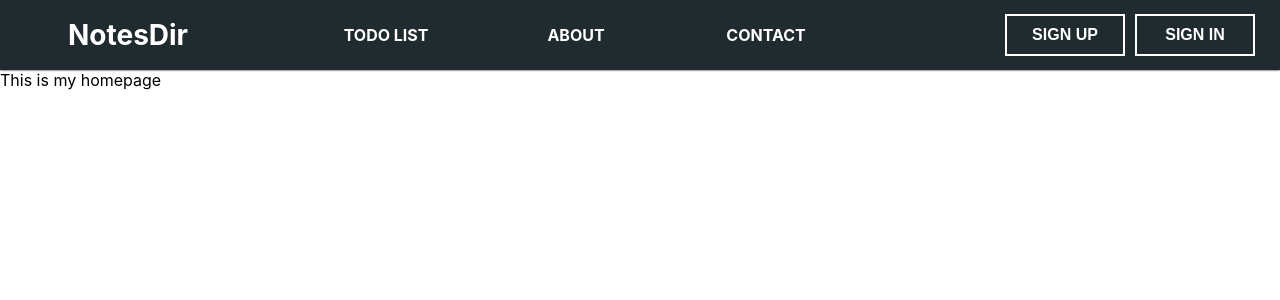
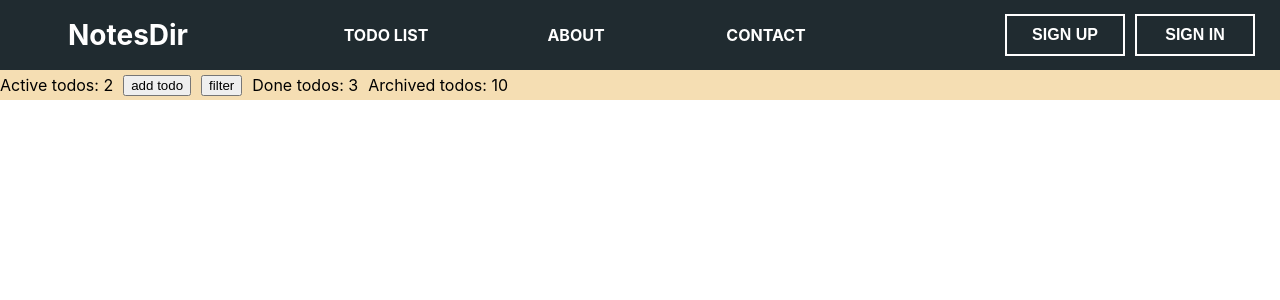
Before and after one commit to ig011/NotesDir, a Next.js app in the folder frontend/: page / in a window 1280 px wide. Shown: the top 300 px of the page. Built offline with nearby package versions, Linux system fonts and the light colour scheme.

Commit message:
Add HomePage Topbar

```diff
--- /dev/null
+++ b/frontend/components/Home/Top-bar/Topbar.module.css
@@ -0,0 +1,9 @@
+.container {
+  background-color: wheat;
+  height: 30px;
+  min-height: 30px;
+  width: 100%;
+  display: flex;
+  align-items: center;
+  gap: 10px;
+}
--- /dev/null
+++ b/frontend/components/Home/Top-bar/Topbar.tsx
@@ -0,0 +1,16 @@
+import React from "react";
+import styles from "./Topbar.module.css";
+
+function Topbar() {
+  return (
+    <div className={styles.container}>
+      <label>Active todos: {2}</label>
+      <button>add todo</button>
+      <button>filter</button>
+      <label>Done todos: {3}</label>
+      <label>Archived todos: {10}</label>
+    </div>
+  );
+}
+
+export default Topbar;
--- a/frontend/components/Navbar/Navbar.module.css
+++ b/frontend/components/Navbar/Navbar.module.css
@@ -35,11 +35,12 @@
   transition: all 0.2s ease;
   cursor: pointer;
   font-weight: bold;
+  border: 2px rgb(32, 43, 48) solid;
 }
 
 .links a:hover {
   border: 2px white solid;
-  box-shadow: 0 0 5px white;
+  box-shadow: 0 0 2px white;
 }
 
 .account {
@@ -67,7 +68,7 @@
 .account .btn1:hover {
   background-color: white;
   color: rgb(32, 43, 48);
-  box-shadow: 0 0 10px white;
+  box-shadow: 0 0 5px white;
 }
 
 @media screen and (max-width: 1300px) {
--- a/frontend/pages/api/apollo-client.tsx
+++ b/frontend/pages/api/apollo-client.tsx
@@ -44,4 +44,15 @@ export const LOGIN_USER = gql`
   }
 `;
 
+export const GET_CURRENT_USER = gql`
+  query {
+    me {
+      id
+      username
+      lastLogin
+      dateJoined
+    }
+  }
+`;
+
 export default client;
--- a/frontend/pages/index.tsx
+++ b/frontend/pages/index.tsx
@@ -1,7 +1,11 @@
-import Head from "next/head";
-import Navbar from "../components/Navbar/Navbar";
+import React from "react";
+import Topbar from "../components/Home/Top-bar/Topbar";
 import styles from "../styles/home/Home.module.css";
 
 export default function Home() {
-  return <div className={styles.container}>This is my homepage</div>;
+  return (
+    <div className={styles.container}>
+      <Topbar />
+    </div>
+  );
 }
```
Also changed, not shown: frontend/pages/signin.tsx (+15 -4 lines), frontend/styles/signup/Signup.module.css (+10 -1 lines).
